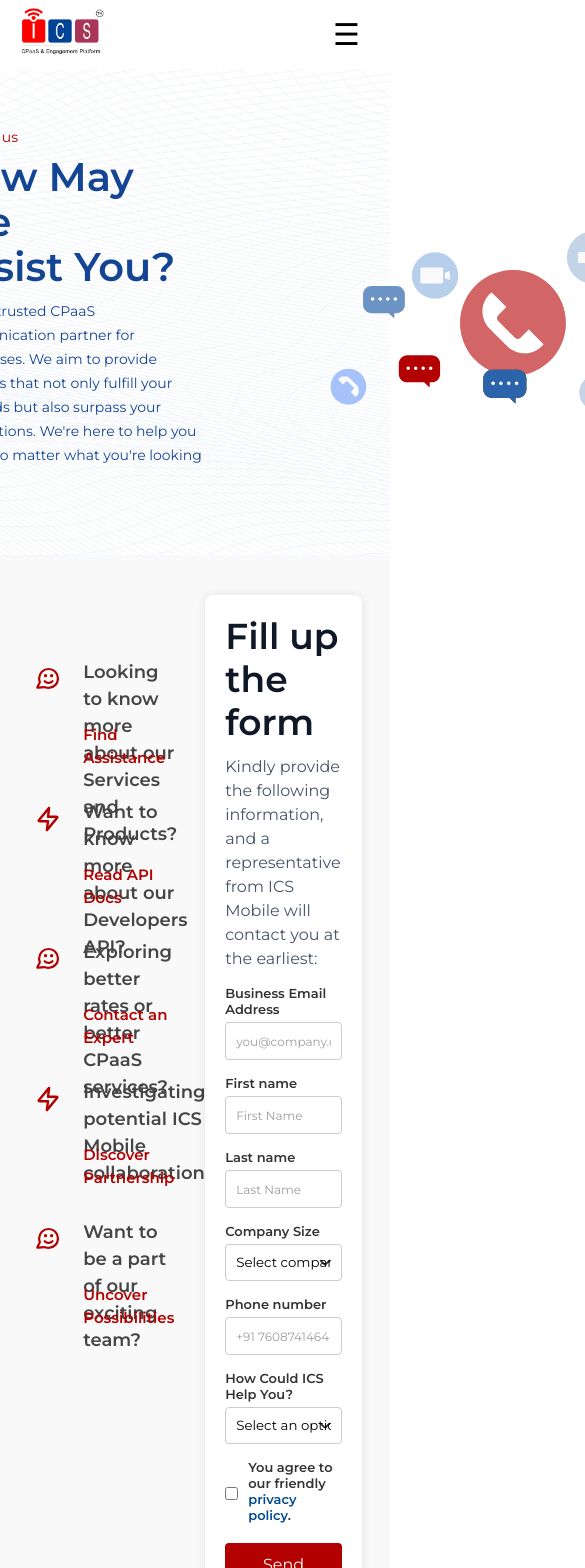
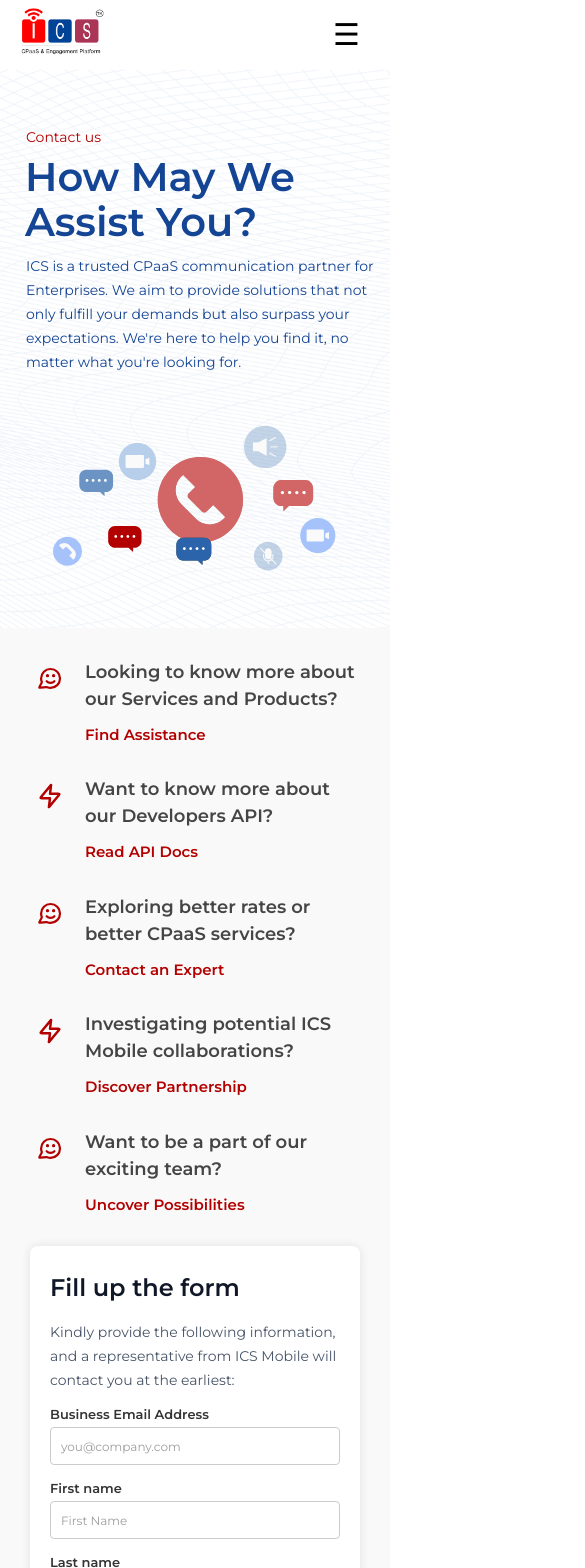
Before and after one commit to bknath/ICS_Mobile, a React (Vite) app: page /contact-us in a window 390 px wide. Shown: the top 1568 px of the page, 585 px wide, since content can reach past the window. Built offline with nearby package versions, Linux system fonts and the light colour scheme.

Commit message:
Updated Contactus page mobile view

```diff
--- a/src/pages/Contactuspage/Contactus.css
+++ b/src/pages/Contactuspage/Contactus.css
@@ -31,6 +31,7 @@
     color: #144494;
     font-size: 14px;
     line-height: 24px;
+    padding-bottom: 2rem;
 }
 
 .contact-us-content h2 {
@@ -43,15 +44,15 @@
 
 /* form section */
 .wrapping-form-section {
-    display: flex;
-    justify-content: center;
+    background-color: #f9f9f9;
 }
 
 .form-section {
     display: flex;
     justify-content: center;
     padding: 40px;
-    background-color: #f9f9f9;
+    width: 1200px;
+    margin: 0 auto;
 }
 
 .info-block {
@@ -105,7 +106,6 @@
 }
 
 .contact-us-form {
-    /* height: 580px; */
     width: 40%;
     background-color: #ffffff;
     padding: 20px;
@@ -227,3 +227,60 @@
     border: none;
     border-radius: 8px;
 }
+
+@media(max-width:765px) {
+    .contactus-text-section {
+        flex-direction: column;
+        width: 370px;
+    }
+
+    .contact-us-content {
+        width: 100%;
+    }
+
+    .contact-us-content p {
+        padding-left: 16px;
+    }
+
+    .contact-us-content h2 {
+        padding-left: 15px;
+    }
+
+    .contactusimage {
+        width: 100%;
+        padding-left: 1.5rem;
+
+    }
+
+    .contactusimage img {
+        width: 328px;
+    }
+
+    .form-section {
+        flex-direction: column;
+        padding: 15px;
+        width: 360px;
+        margin: 0 auto;
+
+    }
+
+    .info-block {
+        width: 100%;
+        margin-right: 0px;
+        padding-top: 1rem;
+    }
+
+    .contact-us-form {
+        width: 100%;
+    }
+    .contact-us-form h2{
+        font-size: 24px;
+        color: #101828;
+    }
+    .contact-us-form p{
+        font-size: 14px;
+    }
+    .location-maps iframe{
+        width: 340px;
+    }
+}
--- a/src/pages/Contactuspage/Contactus.jsx
+++ b/src/pages/Contactuspage/Contactus.jsx
@@ -87,34 +87,34 @@ const Contactus = () => {
                     <div className="contact-us-content">
                         <p style={{ paddingBottom: '5px', color: '#b30000' }}>Contact us</p>
                         <h2>How May We<br /> Assist You?</h2>
-            <p style={{ paddingBottom: '2rem' }}>ICS is a trusted CPaaS communication partner for Enterprises. We aim to provide solutions that not only fulfill your demands but also surpass your expectations. We're here to help you find it, no matter what you're looking for.</p>
+                        <p>ICS is a trusted CPaaS communication partner for Enterprises. We aim to provide solutions that not only fulfill your demands but also surpass your expectations. We're here to help you find it, no matter what you're looking for.</p>
                     </div>
                     <div className="contactusimage">
                         <img src={assets.contactusimage} alt="Contact Us" />
                     </div>
                 </div>
             </div>
+            <div className="wrapping-form-section">
                 <div className="form-section">
-        <div className="wrapping-form-section">
                     <div className="info-block">
                         <div className="contact-us-item">
                             <img src={assets.chatBubble} alt="Chat Bubble" />
                             <div className="info-block-content">
-                <h3>Looking to know more about our <br /> Services and Products?</h3>
+                                <h3>Looking to know more about our Services and Products?</h3>
                                 <a href="#">Find Assistance</a>
                             </div>
                         </div>
                         <div className="contact-us-item">
                             <img src={assets.contactuschaticon2} alt="Contact Us" />
                             <div className="info-block-content">
-                <h3>Want to know more about our <br /> Developers API?</h3>
+                                <h3>Want to know more about our Developers API?</h3>
                                 <a href="#">Read API Docs</a>
                             </div>
                         </div>
                         <div className="contact-us-item">
                             <img src={assets.chatBubble} alt="Chat Bubble" />
                             <div className="info-block-content">
-                <h3>Exploring better rates or better <br /> CPaaS services?</h3>
+                                <h3>Exploring better rates or better CPaaS services?</h3>
                                 <a href="#">Contact an Expert</a>
                             </div>
                         </div>
@@ -128,7 +128,7 @@ const Contactus = () => {
                         <div className="contact-us-item">
                             <img src={assets.chatBubble} alt="Chat Bubble" />
                             <div className="info-block-content">
-                <h3>Want to be a part of our exciting <br /> team?</h3>
+                                <h3>Want to be a part of our exciting team?</h3>
                                 <a href="#">Uncover Possibilities</a>
                             </div>
                         </div>
```
Lines whose indentation alone changed are shown as unchanged.
